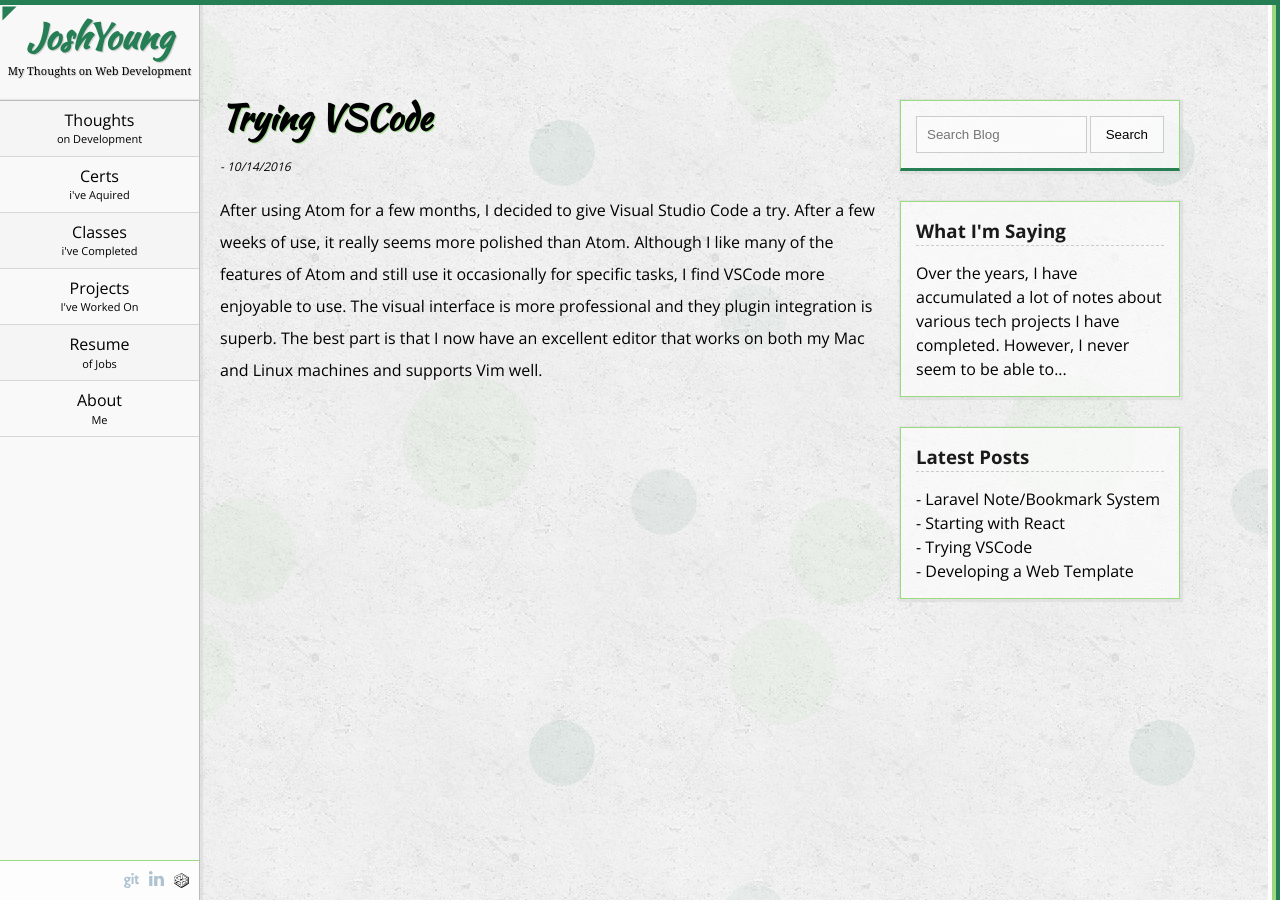
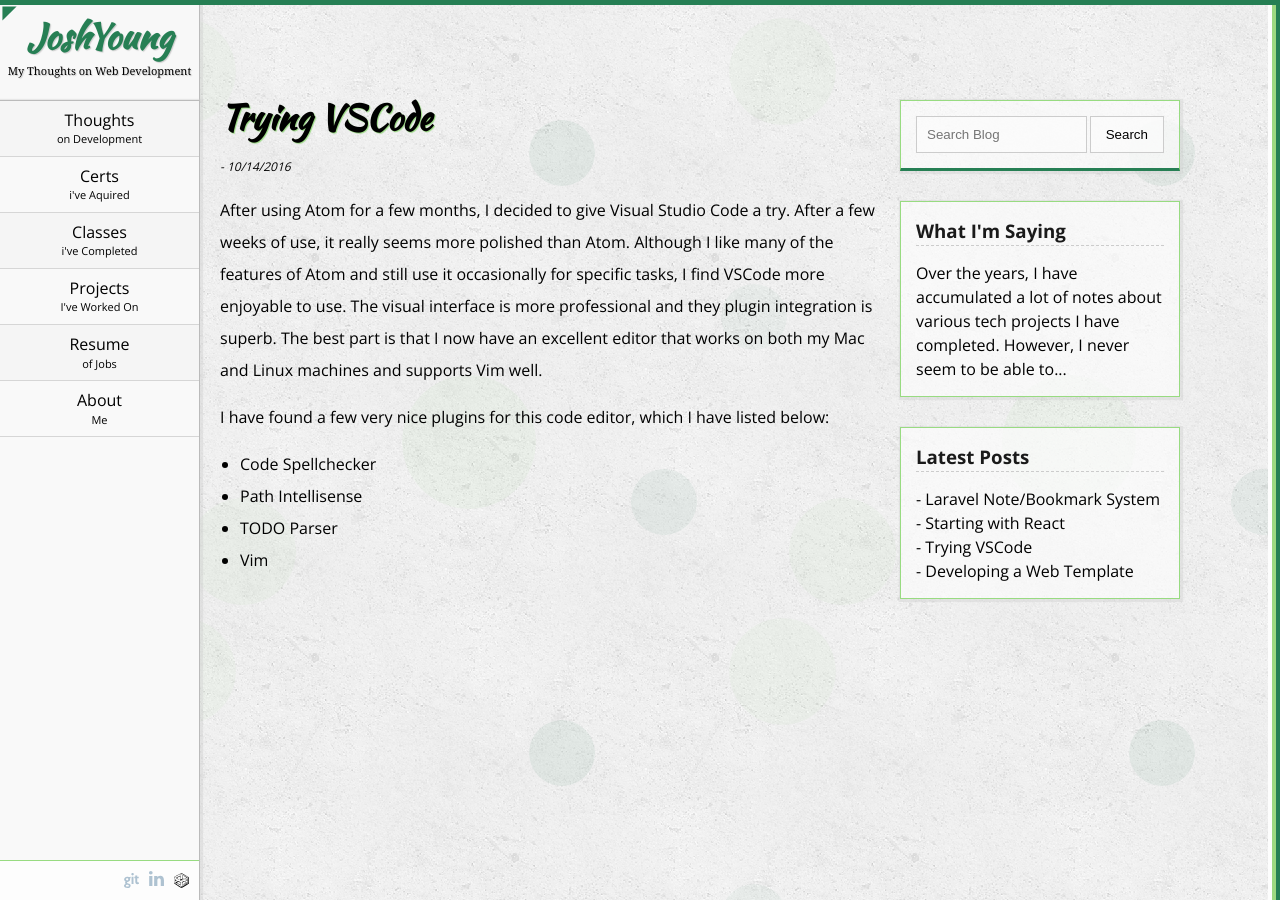
Before and after one commit to coder745/josh_website, a Jekyll site: the page built from _posts/2016-10-14-vs-code.md, in a window 1280 px wide and 900 px high. Built offline with Jekyll 4.4.1, drawn with Linux system fonts in a browser that asks for light colours.

Commit message:
Update readme. Update post.

```diff
--- a/_posts/2016-10-14-vs-code.md
+++ b/_posts/2016-10-14-vs-code.md
@@ -8,3 +8,9 @@
 ---
 
 After using Atom for a few months, I decided to give Visual Studio Code a try. After a few weeks of use, it really seems more polished than Atom. Although I like many of the features of Atom and still use it occasionally for specific tasks, I find VSCode more enjoyable to use. The visual interface is more professional and they plugin integration is superb. The best part is that I now have an excellent editor that works on both my Mac and Linux machines and supports Vim well.
+
+I have found a few very nice plugins for this code editor, which I have listed below:
+* Code Spellchecker
+* Path Intellisense
+* TODO Parser
+* Vim
```
Also changed, not shown: README.md.
